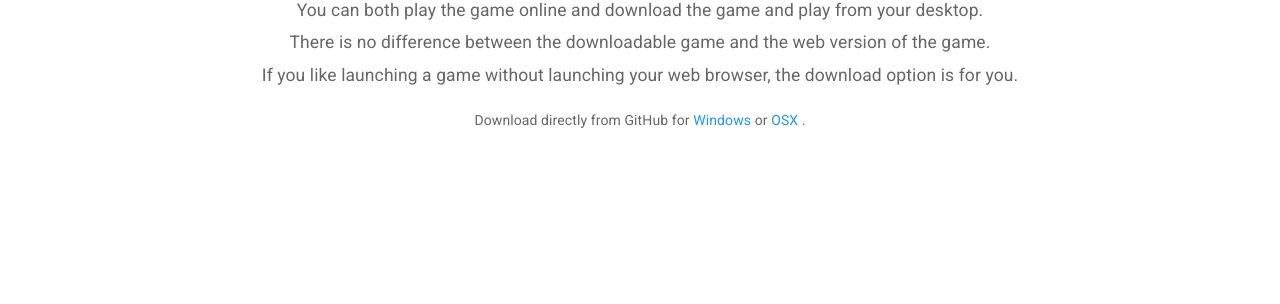
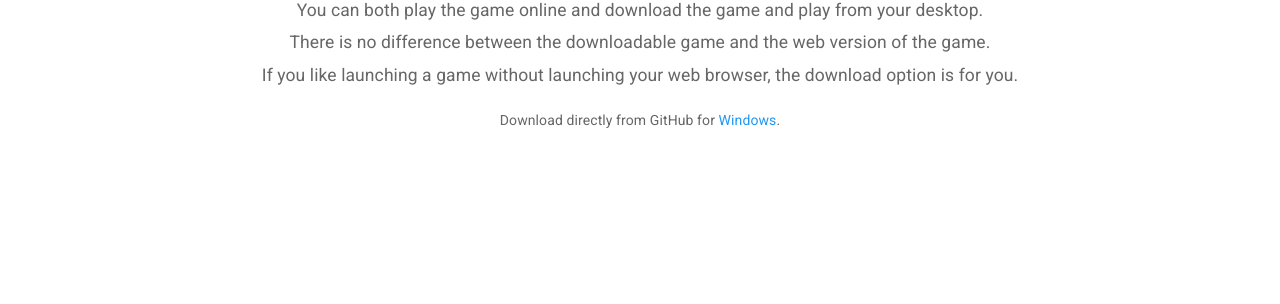
Before and after one commit to IdleLands/idlelands.github.io, a Jekyll site: the page built from download.html, in a window 1280 px wide. Shown: the part 180-484 px from the top of the page. Built offline with Jekyll 4.4.1, drawn with Linux system fonts in a browser that asks for light colours; nearby versions of some CDN libraries.

Commit message:
Update download.html

```diff
--- a/download.html
+++ b/download.html
@@ -16,9 +16,6 @@ sectionid: download
     </p>
 
     <p>Download directly from GitHub for
-        <a href="https://github.com/IdleLands/desktop/releases/download/v1.0.0/IdleLands-win32-x64.zip" target="_blank">Windows</a>
-        or
-        <a href="https://github.com/IdleLands/desktop/releases/download/v1.0.0/IdleLands-darwin-x64.zip" target="_blank">OSX</a>
-        .
+        <a href="https://github.com/IdleLands/desktop/releases/download/v1.0.0/IdleLands-win32-x64.zip" target="_blank">Windows</a>.
     </p>
 </div>
```
